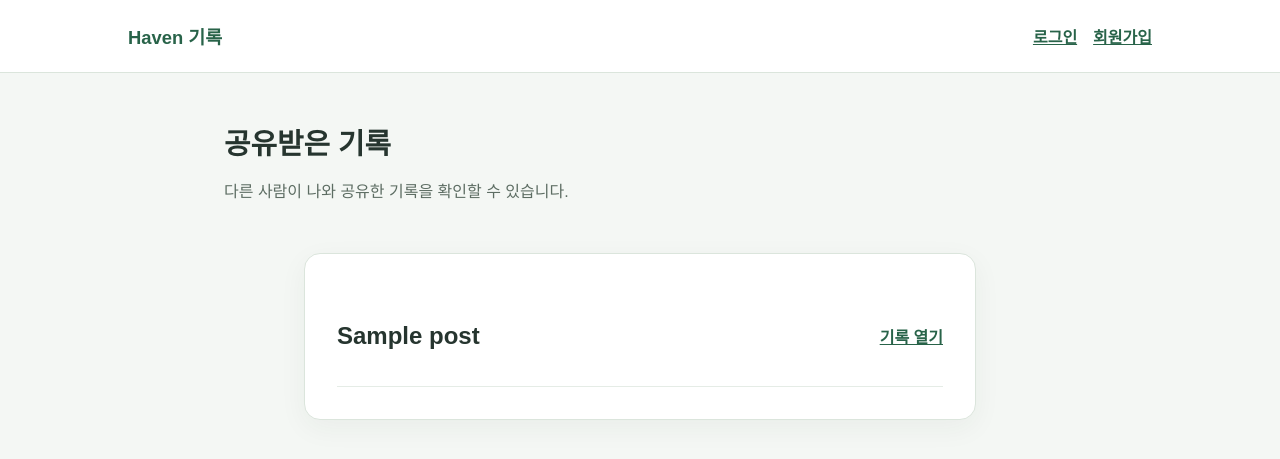
After one commit to MinsooAhn02/Haven, a Django app: template 노푸른/templates/posts/shared_list.html in a window 1280 px wide. The commit adds this page. Shown: the top 459 px of the page. Run offline with Django 3.2, Linux system fonts and the light colour scheme; the template is opened without the code that fills it: most values are stand-ins (such as "Sample title", 1, 10 or a date in 2020).

Commit message:
feat(pureun): add Django templates and shared styles

```diff
--- a/노푸른/static/css/haven.css
+++ b/노푸른/static/css/haven.css
@@ -18,6 +18,7 @@ body { margin: 0; min-height: 100vh; }
 .record-list { display: grid; gap: 0; }
 .record-row { display: flex; justify-content: space-between; align-items: center; gap: 1rem; padding: 1rem 0; border-bottom: 1px solid #e5ece6; }
 .record-title { overflow-wrap: anywhere; }
+.record-meta { display: flex; flex-wrap: wrap; gap: .5rem 1.25rem; margin: -.25rem 0 1.25rem; color: #5d6d63; font-size: .95rem; }
 .pagination { justify-content: center; margin-top: 1.5rem; }
 .page-link { padding: .5rem .75rem; border-radius: .4rem; background: #eef4ef; color: #286349; }
 .page-link[aria-disabled="true"] { color: #7d8980; }
--- a/노푸른/templates/base.html
+++ b/노푸른/templates/base.html
@@ -15,6 +15,7 @@
         <ul class="nav-list">
           {% if user.is_authenticated %}
             <li><a class="nav-link" href="{% url 'posts:list' %}">내 기록</a></li>
+            <li><a class="nav-link" href="{% url 'posts:shared' %}">공유받은 기록</a></li>
             <li>
               <form method="post" action="{% url 'accounts:logout' %}" class="inline-form">
                 {% csrf_token %}
--- a/노푸른/templates/posts/detail.html
+++ b/노푸른/templates/posts/detail.html
@@ -4,6 +4,10 @@
 <main class="page-shell">
   <article class="panel">
     <h1>{{ post.title }}</h1>
+    <p class="record-meta">
+      <span>작성일: <time datetime="{{ post.created_at|date:'c' }}">{{ post.created_at|date:"Y년 n월 j일" }}</time></span>
+      <span>작성자: {{ post.owner.username }}</span>
+    </p>
     <div class="record-body">{{ post.body|linebreaksbr }}</div>
     <div class="actions">
       <a class="button button-secondary" href="{% url 'posts:list' %}">내 기록 목록</a>
--- /dev/null
+++ b/노푸른/templates/posts/shared_list.html
@@ -0,0 +1,27 @@
+{% extends "base.html" %}
+{% block title %}공유받은 기록 | Haven 기록{% endblock %}
+{% block body %}
+<main class="page-shell">
+  <header class="page-heading">
+    <h1>공유받은 기록</h1>
+    <p class="intro">다른 사람이 나와 공유한 기록을 확인할 수 있습니다.</p>
+  </header>
+  {% if posts %}
+    <section class="panel" aria-label="공유받은 기록 목록">
+      <ul class="record-list">
+        {% for post in posts %}
+          <li class="record-row">
+            <h2 class="record-title">{{ post.title }}</h2>
+            <a class="record-link" href="{% url 'posts:detail' pk=post.pk %}">기록 열기</a>
+          </li>
+        {% endfor %}
+      </ul>
+    </section>
+  {% else %}
+    <section class="panel empty-state" aria-live="polite">
+      <h2>공유받은 기록이 없습니다</h2>
+      <p>다른 사람이 기록을 공유하면 이곳에서 확인할 수 있습니다.</p>
+    </section>
+  {% endif %}
+</main>
+{% endblock %}
```
Also changed, not shown: 노푸른/TODO.md (+1 -1 lines), 노푸른/templates/400.html (added, +9 -0 lines), 노푸른/templates/403.html (added, +9 -0 lines), 노푸른/templates/500.html (added, +17 -0 lines), 노푸른/templates/errors/413.html (added, +9 -0 lines).
